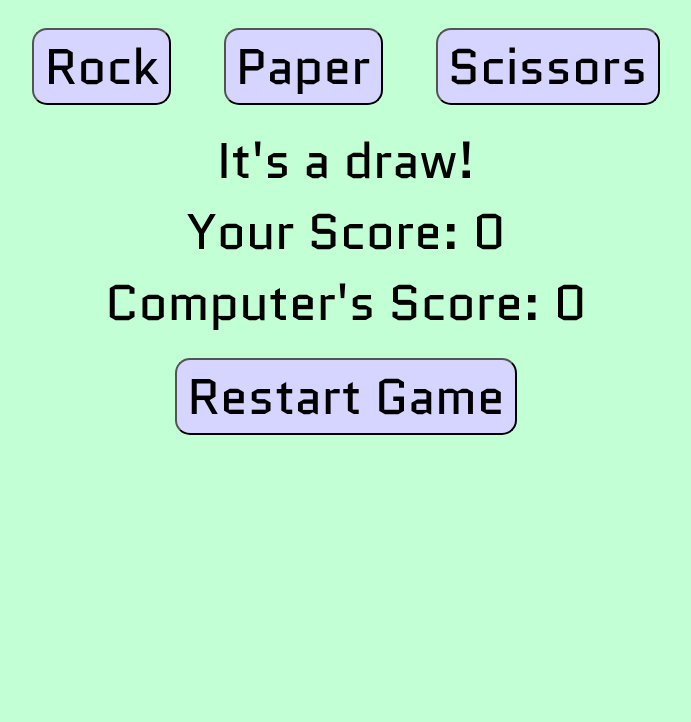
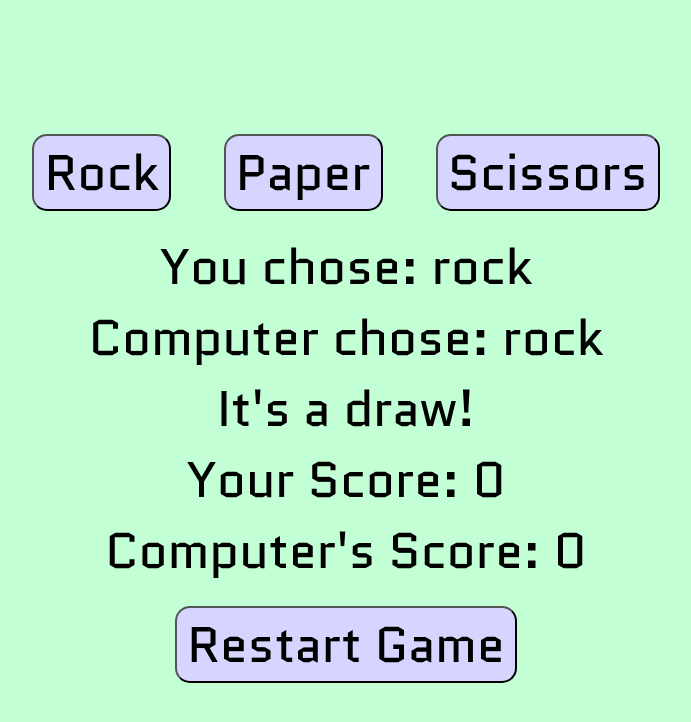
Before and after one commit to Omar717/rock-paper-scissors, a plain HTML site: page index.html in a window 1280 px wide. Both pictures are taken after a click on the button "Rock". Shown: the whole page, without its empty margins (294-985 px from the left). Drawn offline with Linux system fonts and the light colour scheme.

Commit message:
Add more information
Added more information for the user to see, such as current selections

```diff
--- a/index.html
+++ b/index.html
@@ -9,16 +9,18 @@
 </head>
 <body>
     <div class="container">
-        <div class="buttons">
+        <div class="buttons" id="item">
             <button class="rockBtn">Rock</button>
             <button class="paperBtn">Paper</button>
             <button class="scissorsBtn">Scissors</button>
         </div>
-        <div class="result">Make Your Choice</div>
-        <div class="humanScore">Your Score: 0</div>
-        <div class="computerScore">Computer's Score: 0</div>
-        <div class="winner"></div>
-        <div class="restart">
+        <div class="humanResult" id="item">Make Your Choice</div>
+        <div class = "computerResult" id = "item"></div>
+        <div class="result" id="item"></div>
+        <div class="humanScore" id="item">Your Score: 0</div>
+        <div class="computerScore" id="item">Computer's Score: 0</div>
+        <div class="winner" id="item"></div>
+        <div class="restart" id="item">
             <button class="restartBtn">Restart Game</button>
         </div>
     </div>
--- a/javascript.js
+++ b/javascript.js
@@ -13,6 +13,8 @@ function playGame() {
     let computerScore = 0;
 
     const result = document.querySelector(".result");
+    const humanResult = document.querySelector(".humanResult");
+    const computerResult = document.querySelector(".computerResult");
     const humanCount = document.querySelector(".humanScore");
     const computerCount = document.querySelector(".computerScore");
     const winner = document.querySelector(".winner");
@@ -33,37 +35,51 @@ function playGame() {
         counter = humanScore + computerScore;
 
         if (humanChoice === "rock" && computerChoice === "paper") {
-            result.textContent = "paper beats rock";
+            humanResult.textContent = "You chose: " + humanChoice;
+            computerResult.textContent = "Computer chose: " + computerChoice;
+            result.textContent = "paper beats rock"
             computerScore = ++computerScore;
             humanCount.textContent = "Your Score: " + String(humanScore);
             computerCount.textContent = "Computer's Score: " + String(computerScore);
         } else if (humanChoice === "rock" && computerChoice === "scissors") {
-            result.textContent = "rock beats scissors";
+            humanResult.textContent = "You chose: " + humanChoice;
+            computerResult.textContent = "Computer chose: " + computerChoice;
+            result.textContent = "rock beats scissors"
             humanScore = ++humanScore;
             humanCount.textContent = "Your Score: " + String(humanScore);
             computerCount.textContent = "Computer's Score: " + String(computerScore);
         } else if (humanChoice === "paper" && computerChoice === "rock") {
-            result.textContent = "paper beats rock";
+            humanResult.textContent = "You chose: " + humanChoice;
+            computerResult.textContent = "Computer chose: " + computerChoice;
+            result.textContent = "paper beats rock"
             humanScore = ++humanScore;
             humanCount.textContent = "Your Score: " + String(humanScore);
             computerCount.textContent = "Computer's Score: " + String(computerScore);
         } else if (humanChoice === "paper" && computerChoice === "scissors") {
-            result.textContent = "scissors beats paper";
+            humanResult.textContent = "You chose: " + humanChoice;
+            computerResult.textContent = "Computer chose: " + computerChoice;
+            result.textContent = "scissors beats paper"
             computerScore = ++computerScore;
             humanCount.textContent = "Your Score: " + String(humanScore);
             computerCount.textContent = "Computer's Score: " + String(computerScore);
         } else if (humanChoice === "scissors" && computerChoice === "rock") {
-            result.textContent = "rock beats scissors";
+            humanResult.textContent = "You chose: " + humanChoice;
+            computerResult.textContent = "Computer chose: " + computerChoice;
+            result.textContent = "rock beats scissors"
             computerScore = ++computerScore;
             humanCount.textContent = "Your Score: " + String(humanScore);
             computerCount.textContent = "Computer's Score: " + String(computerScore);
         } else if (humanChoice === "scissors" && computerChoice === "paper") {
-            result.textContent = "scissors beats paper";
+            humanResult.textContent = "You chose: " + humanChoice;
+            computerResult.textContent = "Computer chose: " + computerChoice;
+            result.textContent = "scissors beats paper"
             humanScore = ++humanScore;
             humanCount.textContent = "Your Score: " + String(humanScore);
             computerCount.textContent = "Computer's Score: " + String(computerScore);
         } else {
-            result.textContent = "It's a draw!";
+            humanResult.textContent = "You chose: " + humanChoice;
+            computerResult.textContent = "Computer chose: " + computerChoice;
+            result.textContent = "It's a draw!"
             humanCount.textContent = "Your Score: " + String(humanScore);
             computerCount.textContent = "Computer's Score: " + String(computerScore);
         }
--- a/style.css
+++ b/style.css
@@ -6,15 +6,17 @@
     font-size: 50px;
 }
 
-body {
+html, body {
     background-color: rgb(194, 255, 213);
     color: black;
+    min-height: 100vh;
+    display: flex;
+    justify-content: center;
+    align-items: center;
 }
 
-.container {
-    display: flex;
-    align-items: center;
-    flex-direction: column;
+#item {
+    text-align: center;
 }
 
 button {
```
